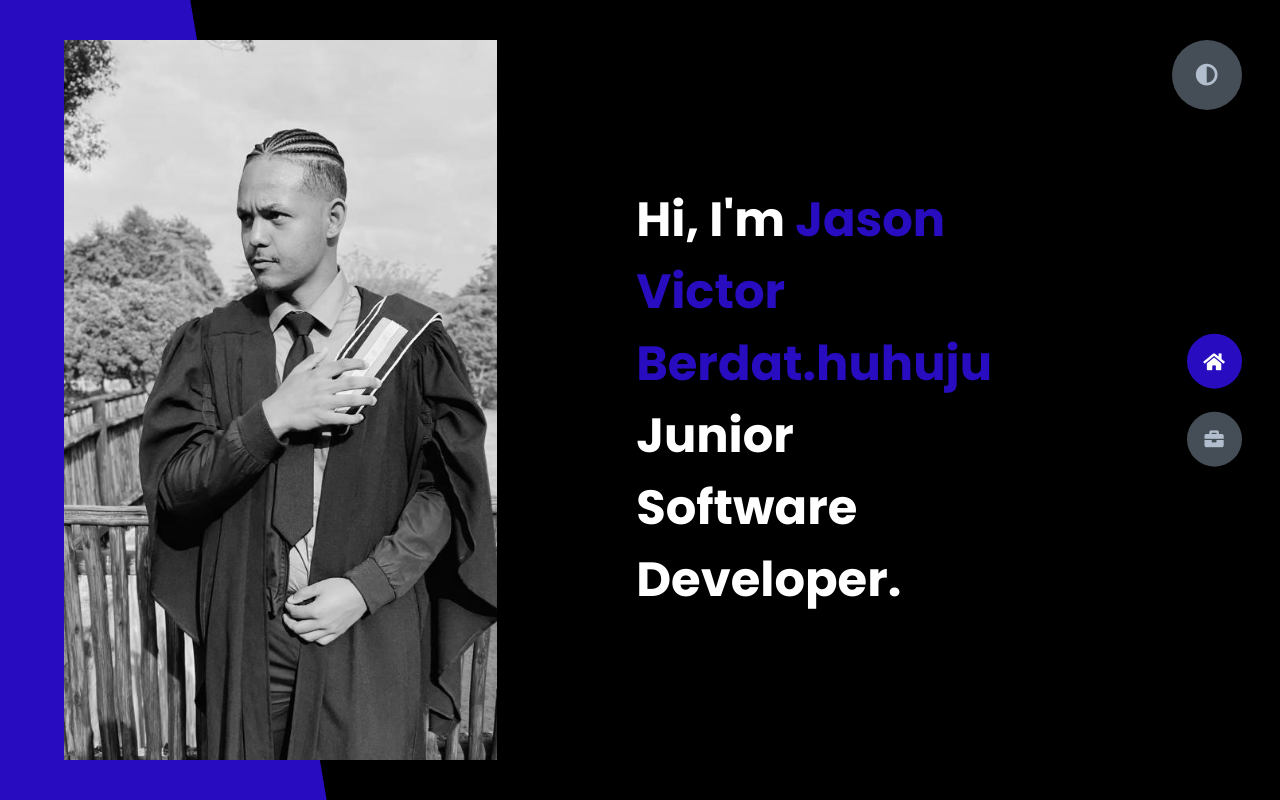
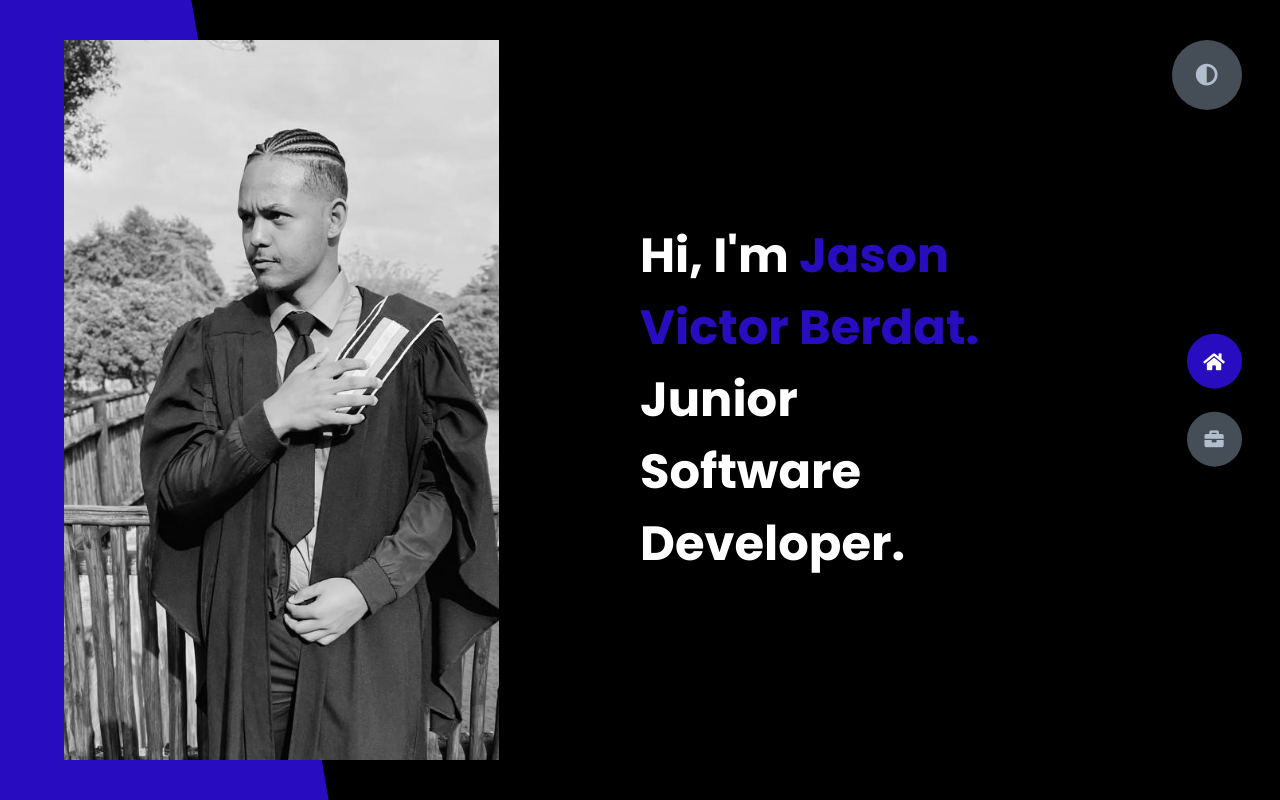
Before and after one commit to JasonBerdat/jasonberdat.github.io, a plain HTML site: page index.html in a window 1280 px wide. Drawn offline with Linux system fonts and the light colour scheme.

Commit message:
Back to original

```diff
--- a/index.html
+++ b/index.html
@@ -23,7 +23,7 @@
             </div>
             <div class="right-header">
                 <h1 class="name">
-                    Hi, I'm <span>Jason Victor Berdat.huhuju</span>
+                    Hi, I'm <span>Jason Victor Berdat.</span>
                     <br>
                     Junior Software Developer.
                 </h1>
```
